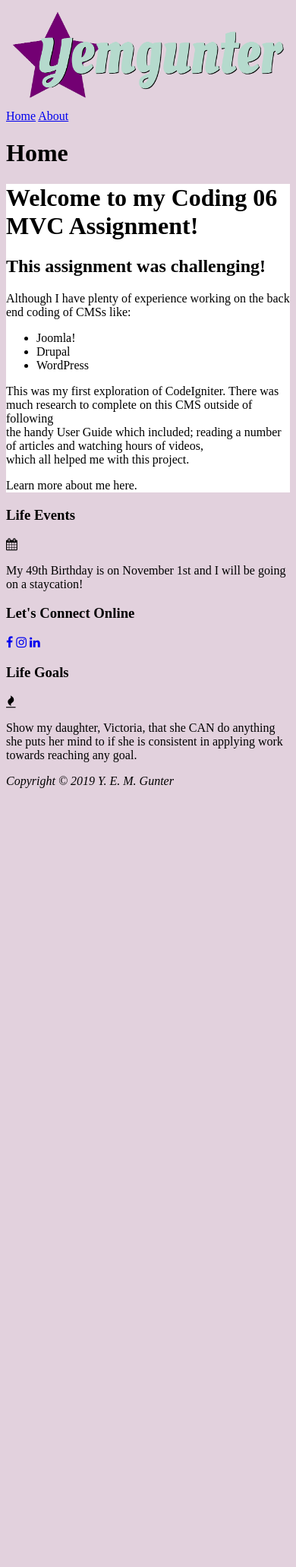
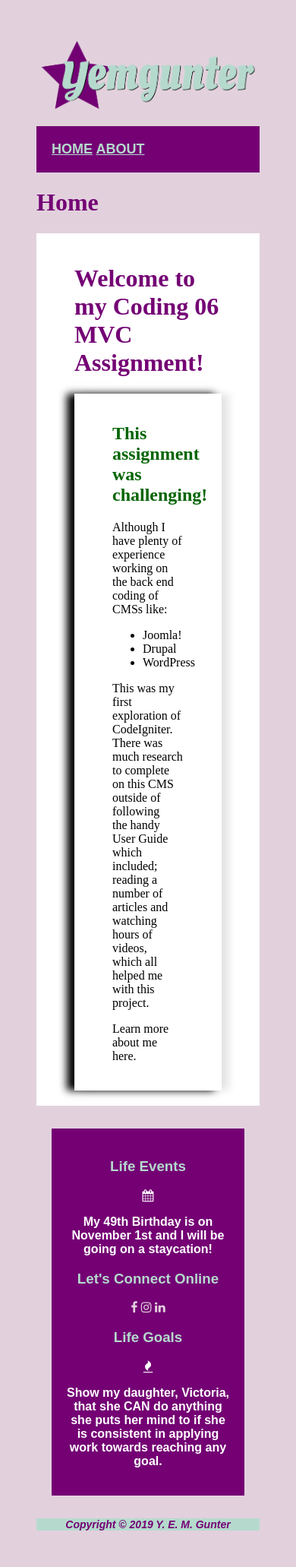
Before and after one commit to yemgunter/CodeIgniter-MVC-Templating, a CodeIgniter app: page /database/ in a window 390 px wide. Shown: the whole page at 76% size. Before the commit the page ends 1037 px from the top, so only its background shows below. Run offline with CodeIgniter, Linux system fonts and the light colour scheme.

Commit message:
Updated main.css responsive first :+1:

```diff
--- a/assets/css/main.css
+++ b/assets/css/main.css
@@ -1,49 +1,198 @@
-/*********************
+/***************************************************************
 Name: Yolanda Gunter
 Assignment: Coding 06
 Purpose: MVC Frameworks
 Notes: Learning Codeigniter to better understand MVC programming.
-**********************/
+***************************************************************/
+/*
+    Created on : Oct 17, 2019, 11:12:25 PM
+    Author     : Yolanda Gunter
+*/
+
+/* This applies from 0px to 600px */
 
 
-// This applies from 0px to 600px
+h1 {
+    color: #740074;
+}
 
-.container {
-    align-center;
+h2 {
+    color: darkgreen;
 }
 
 img {
     max-width: 100%;
 }
 
+header{
+     margin: 10px auto;
+}
+
+.nav-section {
+    background: #740074;
+    max-width: 100%;
+    font: bold 16px sans-serif;
+
+    padding: 20px 20px;
+    margin-top: 10px;
+    margin-bottom: 10px;
+}
+
+.nav-section a {
+    color:#b5dacd;
+    vertical-align: central;
+    text-align: center;
+    font: bold 18px sans-serif;
+    text-transform: uppercase;
+
+}
+
+
 body {
   background: #e2d1dd;
+  margin: 3em;
+  height: auto;
 }
 
 .bodywrapper {
-    align-center;
+    background-color: #fff;
     max-width: 100%;
-    background-color: #fff;
+    padding: 20px 50px;
 }
 
-.container {
-    align-center;
+.bodywrapper img {
+    float: left;
+}
+
+#container {
+    border: 2px;
+    max-width: 100%;
     padding: 20px 50px 20px;
+    box-shadow: 10px 0px 10px rgba(0, 0, 0, 0.1),
+        -10px 0px 10px rgba(0, 0, 0, 1);
+    text-align: left;
+}
+
+footer {
+    background-color: #740074;
+    position: static;
+    bottom: 0;
+}
+
+.footer-distributed {
+    color: #fff;
+    font: bold 16px sans-serif;
+    text-align: left;
+
+    padding: 20px 20px;
+    margin-top: 30px;
+    margin-bottom: 30px;
+    margin-left: 20px;
+    margin-right: 20px;
+}
+
+.footer-distributed .footer-left,
+.footer-distributed .footer-center,
+.footer-distributed .footer-right{
+        display: block;
         max-width: 100%;
+        text-align: center;
+}
+.footer-distributed h3 {
+        color: #b5dacd;
+    }
+
+.footer-distributed .footer-icons{
+
+}
+
+.footer-distributed .footer-center a{
+	color:  #e2d1dd;
+	text-decoration: none;
+}
+
+.footer-distributed .footer-center i{
+        margin-left: 0;
+}
+
+.copyright {
+    background-color: #b5dacd;
+    max-width: 100%;
+    text-align: center;
+    color: #740074;
+    font: bold 14px sans-serif;
+}
+
+/* This applies from 600px onwards*/
+@media (min-width: 600px) {
+    h1 {
+    color: darkgreen;
+    }
+
+    h2 {
+        color: #740074;
     }
 
 
-// This applies from 600px onwards
-@media (min-width: 600px) {
+    .header {
+        background-color: #EFF0F1;
+        margin: 0 auto;
+
+  }
+
+  .header img {
+      align: center;
+      width: 100%
+  }
+
+  .nav-section {
+
+  }
+
    body {
         background: #fff;
+        width: 100%
+    }
+
+    .bodywrapper {
+        background-color: #e2d1dd;
+        width: 100%;
     }
 
     .container {
       width: 100%;
   }
 
-  .header_banner {
+@media (min-width: 600px) {
+
+  .footer-distributed {
+	box-shadow: 0 1px 1px 0 rgba(0, 0, 0, 0.12);
+	box-sizing: border-box;
 	width: 100%;
+	text-align: left;
+	font: bold 16px sans-serif;
+
+	padding: 50px 50px;
+	margin-top: 80px;
+    }
+
+    .footer-distributed .footer-left,
+    .footer-distributed .footer-center,
+    .footer-distributed .footer-right {
+            display: inline-block;
+            vertical-align: top;
+
+    }
+    .footer-distributed .footer-left{
+            width: 30%;
+            text-align: left;
+    }
+    .footer-distributed .footer-center{
+            width: 30%;
+            text-align: left;
+    }
+    .footer-distributed .footer-right{
+            width: 30%;
+            text-align: left;
     }
 }
```
Lines whose indentation alone changed are shown as unchanged.
